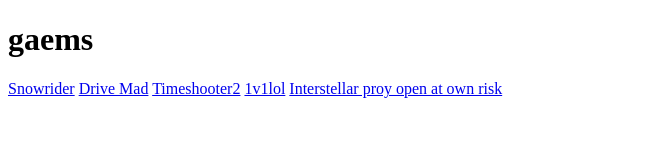
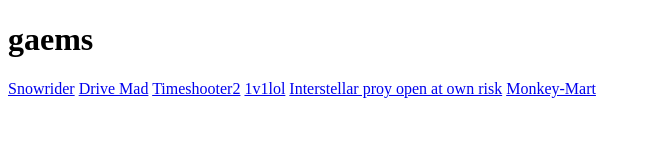
Before and after one commit to wutdahail34/airoplayzt.github.io, a plain HTML site: page index.html in a window 1280 px wide. Shown: the whole page, without its empty margins (0-650 px from the left). Drawn offline with Linux system fonts and the light colour scheme.

Commit message:
Update index.html

```diff
--- a/index.html
+++ b/index.html
@@ -18,6 +18,7 @@
     <a href="https://airoplayzt.github.io/Time-Shooter-2/"target="_blank">Timeshooter2</a>
     <a href="1v1-lol1.vercel.app/"target="_blank">1v1lol</a>
     <a href="https://interstellarv2.vercel.app/">Interstellar proy open at own risk</a>
+    <a href="https://airoplayzt.github.io/monkey-mart/">Monkey-Mart</a>
 
   </div>
 
```
